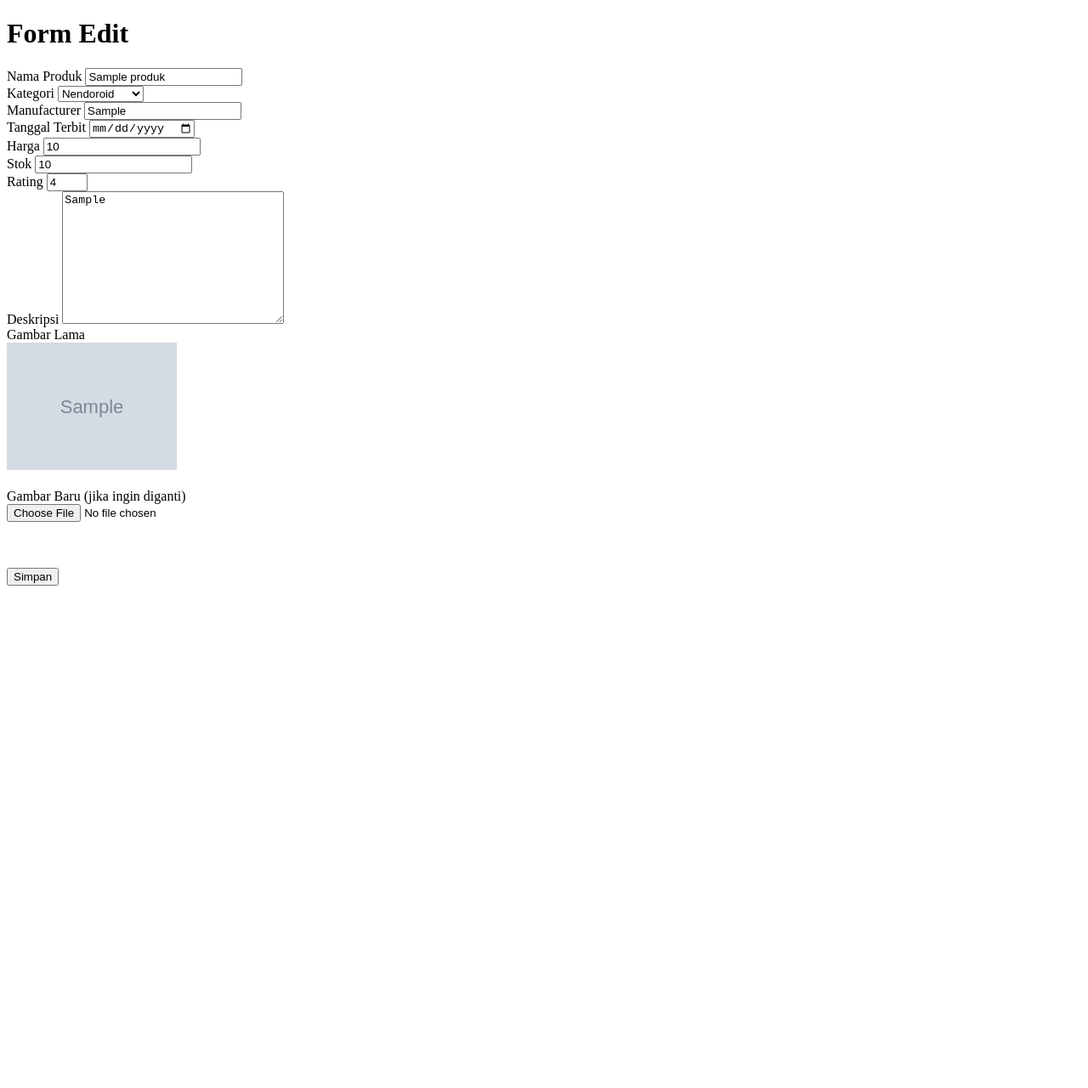
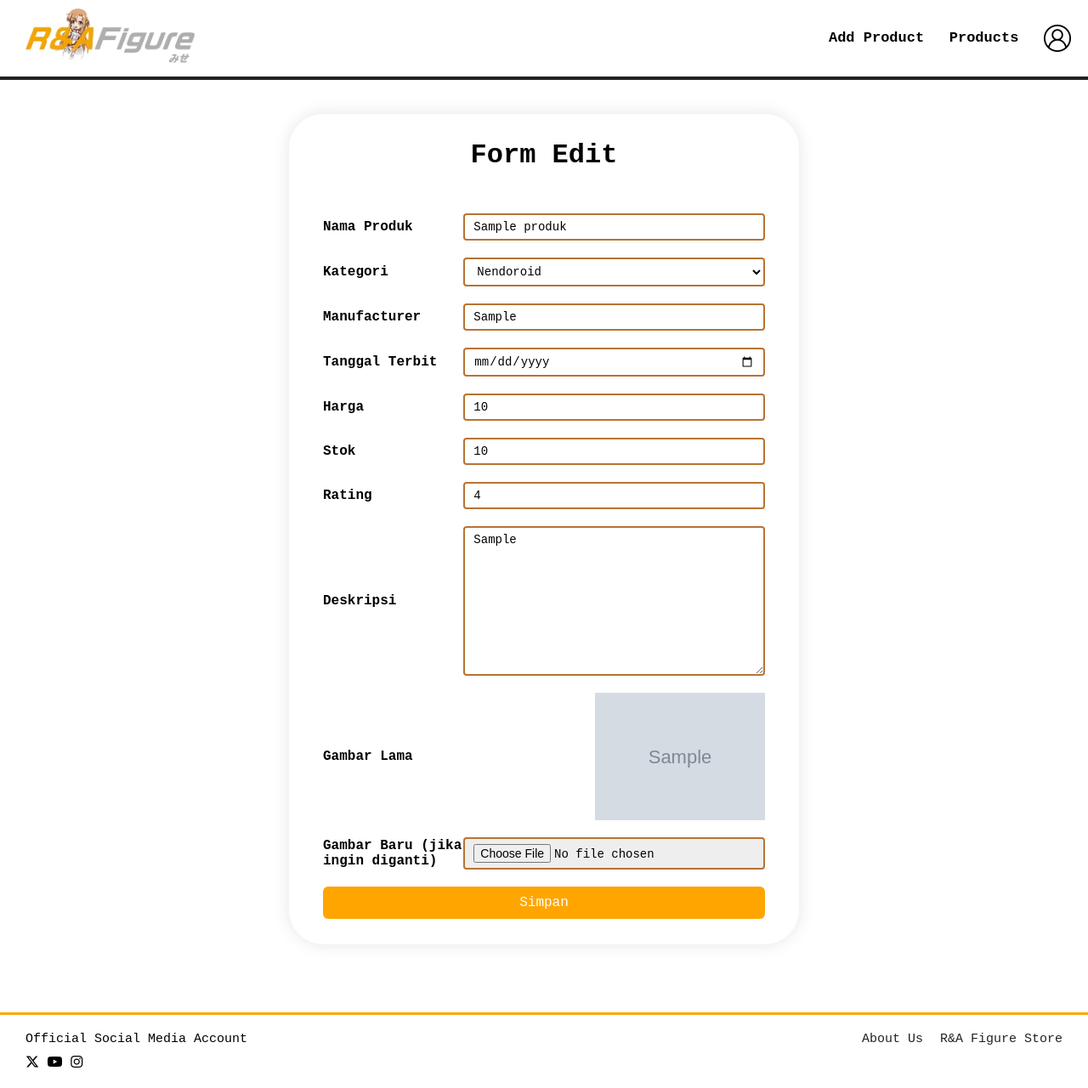
Before and after one commit to KaitoNight1412/RxA_Figures, a PHP site: page /editProduk.php?id_produk=1 in a window 1280 px wide. Shown: the whole page at 85% size. Before the commit the page ends 800 px from the top, so only its background shows below. Run offline with PHP 8.4, Linux system fonts and the light colour scheme; the visitor is signed in with stand-in values (Sample User, id 1); tables that the repository leaves empty or names only in its code hold one stand-in row (values such as "Sample post").

Commit message:
modify@002

```diff
--- /dev/null
+++ b/css/editProduk.css
@@ -0,0 +1,152 @@
+* {
+    margin: 0;
+    padding: 0;
+    box-sizing: border-box;
+    font-family: 'Courier New', Courier, monospace;
+}
+
+body {
+    background-color: #fff;
+}
+
+header {
+    position: sticky;
+    top: 0;
+    background-color: white;
+    border-bottom: 4px solid #222;
+    display: flex;
+    justify-content: space-between;
+    align-items: center;
+    padding: 10px 10px;
+    z-index: 1000;
+}
+
+.logo {
+    padding-left: 20px;
+    width: 220px;
+    height: 65px;
+}
+
+nav a {
+    margin: 0 10px;
+    text-decoration: none;
+    color: black;
+    font-size: 17px;
+    font-weight: bold;
+}
+
+.profile {
+    height: 32px;
+    vertical-align: middle;
+    /* margin-left: 15px; */
+}
+
+.profile-icon a:hover {
+    color: rgb(248, 198, 33);
+    background-color: transparent;
+}
+
+.form-container {
+    width: 600px;
+    margin: 40px auto;
+    padding: 30px 40px;
+    background-color: #fff;
+    border-radius: 40px;
+    box-shadow: 0 0 20px rgba(0,0,0,0.1);
+    font-family: 'Courier New', Courier, monospace;
+}
+
+.form-container h1 {
+    text-align: center;
+    margin-bottom: 30px;
+}
+
+.form-group {
+    display: flex;
+    align-items: center;
+    margin-bottom: 20px;
+}
+
+.form-group label {
+    flex: 1;
+    font-weight: bold;
+}
+
+.form-group input,
+.form-group select,
+.form-group textarea {
+    flex: 2;
+    padding: 6px 10px;
+    font-family: inherit;
+    font-size: 14px;
+    border: 2px solid #b87333; /* warna gold/coklat */
+    border-radius: 4px;
+    background-color: #fff;
+}
+
+.form-group textarea {
+    resize: vertical;
+    min-height: 60px;
+}
+
+input[type=file] {
+    background-color: #eee;
+    font-family: inherit;
+}
+
+form button {
+    display: block;
+    width: 100%;
+    margin-top: 20px;
+    background-color: orange;
+    color: white;
+    border: none;
+    font-size: 16px;
+    padding: 10px;
+    border-radius: 6px;
+    cursor: pointer;
+    font-family: inherit;
+}
+
+form button:hover {
+    background-color: rgb(183, 119, 0);
+
+}
+
+footer {
+    margin-top: 80px;
+    border-top: 3px solid orange;
+    padding: 20px 30px;
+    display: flex;
+    justify-content: space-between;
+    align-items: flex-start;
+    flex-wrap: wrap;
+}
+
+.footer-left p {
+    margin-bottom: 10px;
+    font-size: 15px;
+}
+
+.footer-left a {
+    color: black;
+}
+
+.social-icons img {
+    height: 24px;
+    margin-right: 10px;
+}
+
+.footer-right {
+    display: flex;
+    gap: 20px; /* Jarak antar link */
+    justify-content: flex-end; /* Sejajarkan ke kanan */
+    align-items: center;
+}
+
+.footer-right a {
+    text-decoration: none; /* Hilangkan underline */
+    color: #222;
+    font-size: 15px;
+    font-family: monospace;
+}
--- a/editProduk.php
+++ b/editProduk.php
@@ -20,18 +20,37 @@ while($produk=mysqli_fetch_assoc($query)) {
 <head>
     <meta charset="UTF-8">
     <meta name="viewport" content="width=device-width, initial-scale=1.0">
-    <title>Document</title>
+    <title>Edit Produk</title>
+    <link rel="stylesheet" href="css/editProduk.css">
+    <link rel="stylesheet" href="https://cdnjs.cloudflare.com/ajax/libs/font-awesome/6.7.2/css/all.min.css" integrity="sha512-Evv84Mr4kqVGRNSgIGL/F/aIDqQb7xQ2vcrdIwxfjThSH8CSR7PBEakCr51Ck+w+/U6swU2Im1vVX0SVk9ABhg==" crossorigin="anonymous" referrerpolicy="no-referrer" />
 </head>
 <body>
+    <header>
+        <a href="homepage.php"><img src="img/logo/logo.png" alt="R&A Logo" srcset="" class="logo" ></a>
+        <nav>
+            <div class="profile-icon">
+                <a href="dashboard.php">Add Product</a>
+                <a href="DaftarProduk.php">Products</a>
+                <a href="admin.php"><img src="img/user/user.png" alt="Profile Icon" class="profile"></a>
+            </div>
+        </nav>
+    </header>
+
+    <main>
+        <div class="form-container">
             <h1>Form Edit</h1>
-
             <form action="Proses_editProduk.php" method="post" enctype="multipart/form-data">
+                <div class="form-group">
                     <input type="hidden" name="id_produk" value="<?= $produk['id_produk'] ?>">
                     <input type="hidden" name="gambar_lama" value="<?= $produk['gambar'] ?>">
+                </div>
 
+                <div class="form-group">
                     <label for="">Nama Produk</label>
-  <input type="text" name="nama_produk" value="<?= $produk['nama_produk'] ?>" required><br>
+                    <input type="text" name="nama_produk" value="<?= $produk['nama_produk'] ?>" required>
+                </div>
 
+                <div class="form-group">
                     <label for="">Kategori</label>
                     <select name="kategori" required>
                         <option value="" disabled <?= ($produk['kategori'] == '') ? 'selected' : '' ?>>Pilih Kategori</option>
@@ -41,36 +60,71 @@ while($produk=mysqli_fetch_assoc($query)) {
                         <option value="1/8" <?= ($produk['kategori'] == '1/8') ? 'selected' : '' ?>>1/8</option>
                         <option value="1/7" <?= ($produk['kategori'] == '1/7') ? 'selected' : '' ?>>1/7</option>
                         <option value="1/6" <?= ($produk['kategori'] == '1/6') ? 'selected' : '' ?>>1/6</option>
-  </select><br>
+                    </select>
+                </div>
 
+                <div class="form-group">
                     <label for="">Manufacturer</label>
-  <input type="text" name="manufacturer" value="<?= $produk['manufacturer'] ?>" required><br>
+                    <input type="text" name="manufacturer" value="<?= $produk['manufacturer'] ?>" required>
+                </div>
 
+                <div class="form-group">
                     <label for="">Tanggal Terbit</label>
-  <input type="date" name="tanggal_terbit" value="<?= $produk['tanggal_terbit'] ?>" required><br>
+                    <input type="date" name="tanggal_terbit" value="<?= $produk['tanggal_terbit'] ?>" required>
+                </div>
 
+                <div class="form-group">
                     <label for="">Harga</label>
-  <input type="number" name="harga" value="<?= $produk['harga'] ?>" required><br>
+                    <input type="number" name="harga" value="<?= $produk['harga'] ?>" required>
+                </div>
 
+                <div class="form-group">
                     <label for="">Stok</label>
-  <input type="number" name="stok" value="<?= $produk['stok'] ?>" required><br>
+                    <input type="number" name="stok" value="<?= $produk['stok'] ?>" required>
+                </div>
 
+                <div class="form-group">
                     <label for="">Rating</label>
-  <input type="number" name="rating" value="<?= $produk['rating'] ?>" min="0" max="5" required><br>
+                    <input type="number" name="rating" value="<?= $produk['rating'] ?>" min="0" max="5" required>
+                </div>
 
+                <div class="form-group">
                     <label for="">Deskripsi</label>
-  <textarea name="deskripsi" id="" cols="30" rows="10"><?= $produk['deskripsi'] ?></textarea><br>
+                    <textarea name="deskripsi" id="" cols="30" rows="10"><?= $produk['deskripsi'] ?></textarea>
+                </div>
 
-  <label>Gambar Lama</label><br>
-  <img src="gambar_produk/<?= $produk['gambar'] ?>" width="200" alt="Gambar Lama"><br><br>
+                <div class="form-group">
+                    <label for="">Gambar Lama</label>
+                    <img src="gambar_produk/<?= $produk['gambar'] ?>" width="200" alt="Gambar Lama">
+                </div>
 
+                <div class="form-group">
                     <label>Gambar Baru (jika ingin diganti)</label><br>
-  <input type="file" name="gambar" id="gambarInput" onchange="previewGambar()"><br><br>
+                    <input type="file" name="gambar" id="gambarInput" onchange="previewGambar()">
 
-  <img id="gambarPreview" src="" alt="Preview Gambar Baru" width="200" style="display:none; border: 1px solid #ccc; padding:5px;"><br><br>
+                    <img id="gambarPreview" src="" alt="Preview Gambar Baru" width="200" style="display:none; border: 1px solid #ccc; padding:5px;">
+                </div>
 
-  <input type="submit" value="Simpan">
+                <button type="submit">Simpan</button>
             </form>
+        </div>
+
+    </main>
+
+    <footer>
+        <div class="footer-left">
+            <p>Official Social Media Account</p>
+            <div class="social-icons">
+                <a href="https://x.com/" class="x-icon"><i class="fa-brands fa-x-twitter"></i></a>
+                <a href="https://www.youtube.com/" class="yt-icon"><i class="fa-brands fa-youtube"></i></a>
+                <a href="https://www.instagram.com/" class="ig-icon"><i class="fa-brands fa-instagram"></i></a>
+            </div>
+        </div>
+        <div class="footer-right">
+            <a href="about.php">About Us</a>
+            <a href="homepage.php">R&A Figure Store</a>
+        </div>
+    </footer>
 
 <script>
     function previewGambar() {
```
Also changed, not shown: bukti_bayar/bukti_1750119395_5.png (added). Lines whose indentation alone changed are shown as unchanged.
